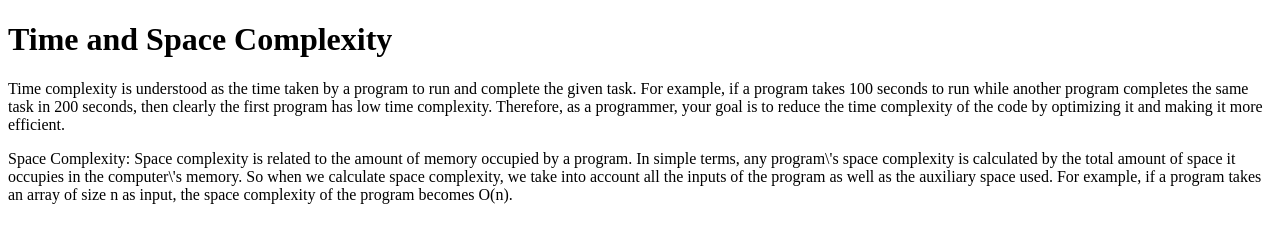
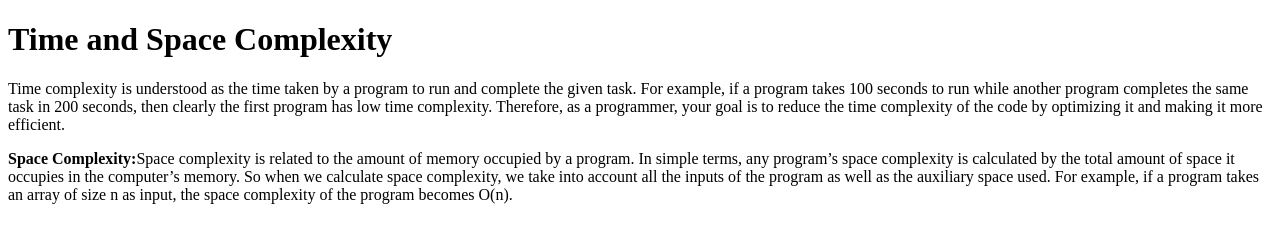
Before and after one commit to acciojob/time-and-space-complexity-Sravyabh, a website: page main.html in a window 1280 px wide. Drawn offline with Linux system fonts and the light colour scheme.

Commit message:
created a submission

```diff
--- a/main.html
+++ b/main.html
@@ -10,5 +10,7 @@
 	<!-- the entire body must be written by student -->
 	<h1>Time and Space Complexity</h1>
 	<p>Time complexity is understood as the time taken by a program to run and complete the given task. For example, if a program takes 100 seconds to run while another program completes the same task in 200 seconds, then clearly the first program has low time complexity. Therefore, as a programmer, your goal is to reduce the time complexity of the code by optimizing it and making it more efficient.</p>
-	<p>Space Complexity: Space complexity is related to the amount of memory occupied by a program. In simple terms, any program\'s space complexity is calculated by the total amount of space it occupies in the computer\'s memory. So when we calculate space complexity, we take into account all the inputs of the program as well as the auxiliary space used. For example, if a program takes an array of size n as input, the space complexity of the program becomes O(n).</p>
+
+	<p><b>Space Complexity:</b>Space complexity is related to the amount of memory occupied by a program. In simple terms, any program’s space complexity is calculated by the total amount of space it occupies in the computer’s memory. So when we calculate space complexity, we take into account all the inputs of the program as well as the auxiliary space used. For example, if a program takes an array of size n as input, the space complexity of the program becomes O(n).</p>
+</body>
 </html>
```
